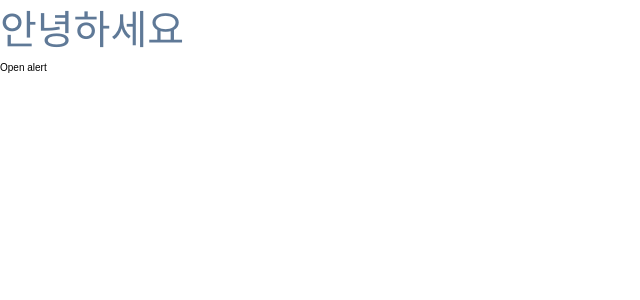
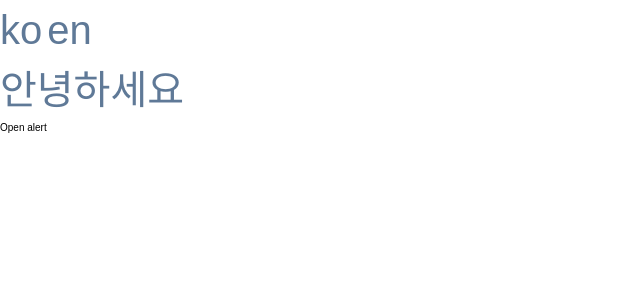
Before and after one commit to hamxxn/open-mission, a Next.js app in the folder apps/web/: page /1 in a window 1280 px wide. Shown: the top 300 px of the page, without its empty margins (0-640 px from the left). Built offline with nearby package versions, Linux system fonts and the light colour scheme.

Commit message:
feat(web): locale 변경 header 구현

```diff
--- a/apps/web/app/[locale]/page.tsx
+++ b/apps/web/app/[locale]/page.tsx
@@ -1,10 +1,12 @@
 import { Button } from "@repo/ui/button";
 import { useTranslations } from "next-intl";
+import Header from "../components/header/Header";
 
 export default function Home() {
   const t = useTranslations("home");
   return (
     <div>
+      <Header />
       <div className="text-blue-gray-500 text-en-head1">{t("hello")}</div>
       <Button appName="web">Open alert</Button>
     </div>
--- /dev/null
+++ b/apps/web/app/components/header/Header.tsx
@@ -0,0 +1,29 @@
+"use client";
+
+import React from "react";
+import { usePathname, useRouter } from "@i18n/navigation";
+
+export default function Header() {
+  const pathname = usePathname();
+  const router = useRouter();
+
+  const handleLocaleChange = (newLocale: string) => {
+    router.push(pathname, { locale: newLocale });
+  };
+  return (
+    <div className="flex flex-row gap-2">
+      <button
+        className="text-blue-gray-500 text-en-head1"
+        onClick={() => handleLocaleChange("ko")}
+      >
+        ko
+      </button>
+      <button
+        className="text-blue-gray-500 text-en-head1"
+        onClick={() => handleLocaleChange("en")}
+      >
+        en
+      </button>
+    </div>
+  );
+}
```
Also changed, not shown: apps/web/tsconfig.json (+8 -4 lines).
